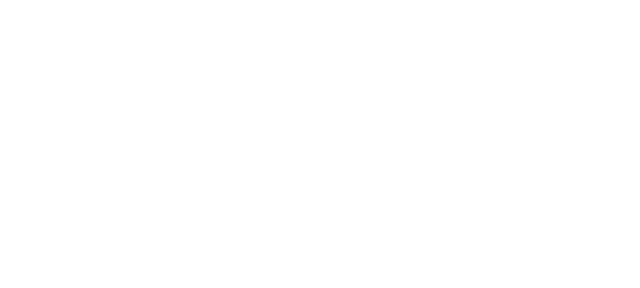
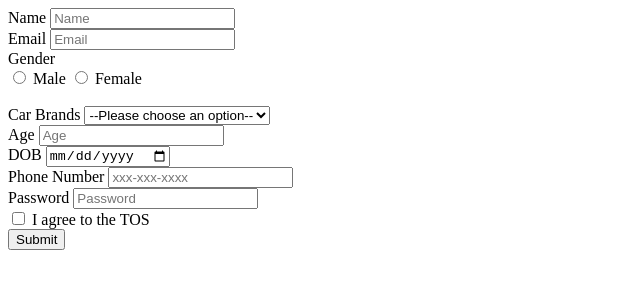
Before and after one commit to acciojob/signup-form-car-Srimannarayana2021, a website: page main.html in a window 1280 px wide. Shown: the whole page, without its empty margins (0-640 px from the left). Drawn offline with Linux system fonts and the light colour scheme.

Commit message:
created a submission

```diff
--- a/main.html
+++ b/main.html
@@ -8,6 +8,49 @@
 
 <body>
 	<!-- the entire body must be written by student -->
+	<form method="post">
+            <label for="name">Name</label>
+            <input type="text" id="name" name="name" placeholder="Name" required>
+			<br>
+            <label for="email">Email</label>
+            <input type="email" id="email" name="email" placeholder="Email" required>
+			<br>
+            <label for="gender">Gender</label>
+            <div class="radio-group">
+                <input type="radio" id="gender_m" name="gender" value="Male" required>
+                <label for="gender_m">Male</label>
+                <input type="radio" id="gender_f" name="gender" value="Female" required>
+                <label for="gender_f">Female</label>
+            </div>
+			<br>
+            <label for="cars">Car Brands</label>
+            <select id="cars" name="cars" required>
+                <option value="">--Please choose an option--</option>
+                <option value="Toyota">Toyota</option>
+                <option value="Honda">Honda</option>
+                <option value="BMW">BMW</option>
+                <option value="Ford">Ford</option>
+            </select>
+			<br>
+            <label for="age">Age</label>
+            <input type="number" id="age" name="age" placeholder="Age" required>
+			<br>
+            <label for="dob">DOB</label>
+            <input type="date" id="dob" name="dob" required>
+			<br>
+            <label for="tel">Phone Number</label>
+            <input type="tel" id="tel" name="tel" placeholder="xxx-xxx-xxxx">
+			<br>
+            <label for="password">Password</label>
+            <input type="password" id="password" name="password" placeholder="Password" required>
+			<br>
+            <div class="checkbox-container">
+                <input type="checkbox" id="tos" name="tos" required>
+                <label for="tos">I agree to the TOS</label>
+            </div>
+
+            <input type="submit" value="Submit">
+        </form>
     <script type="text/javascript" src="./script.js">
 </script>
 
```
